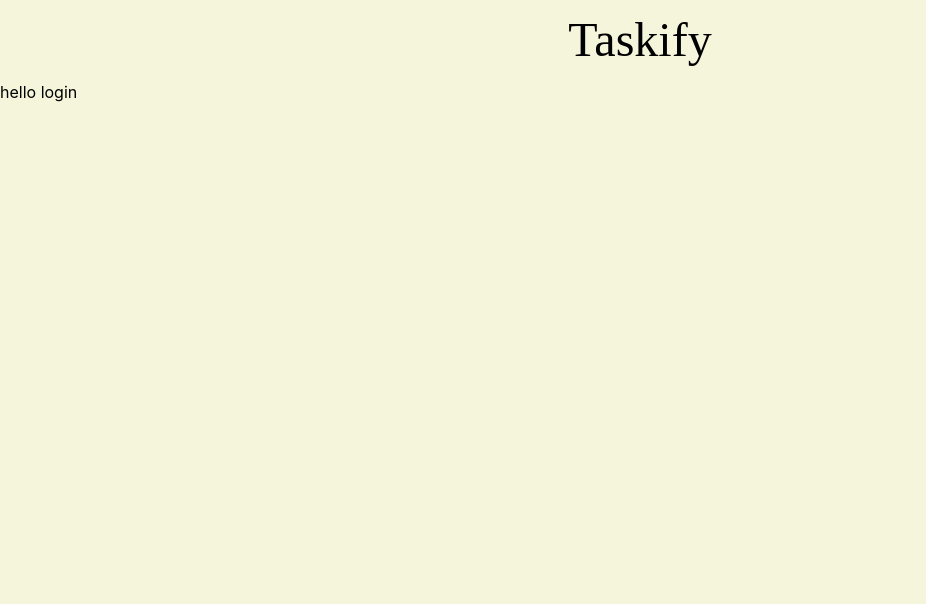
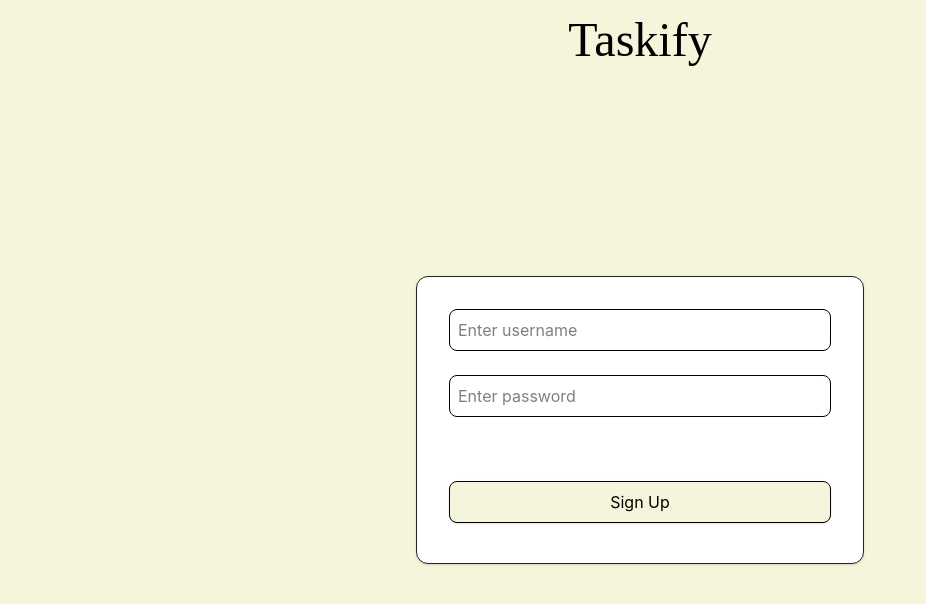
Before and after one commit to Swayam226/fullstack-todo, a React (Vite) app in the folder frontend/: page /auth in a window 1280 px wide. Shown: the top 604 px of the page, without its empty margins (0-926 px from the left). Built offline with nearby package versions, Linux system fonts and the light colour scheme; a web font is replaced by a local one.

Commit message:
auth protected

```diff
--- a/frontend/src/pages/Home.jsx
+++ b/frontend/src/pages/Home.jsx
@@ -1,14 +1,23 @@
 import { useState, useEffect } from "react";
-import axios from "axios";
+import api from "../api/api";
 import Navbar from "../components/Navbar";
+import { useNavigate } from "react-router-dom";
 
 export default function Home() {
   const [tasks, setTasks] = useState([]);
   const [currentTask, setcurrentTask] = useState("");
+  const navigate = useNavigate();
+
+  useEffect(() => {
+    const token = localStorage.getItem("token");
+    if (!token) {
+      navigate("/auth");
+    }
+  }, []);
 
   async function createTask() {
     console.log("clicked for post");
-    const res = await axios.post("http://localhost:3000/tasks", {
+    const res = await api.post("/tasks", {
       title: currentTask,
     });
     setTasks([...tasks, res.data]);
@@ -16,7 +25,7 @@ export default function Home() {
   }
 
   async function completeTask(id) {
-    const res = await axios.patch(`http://localhost:3000/tasks/${id}`);
+    const res = await api.patch(`/tasks/${id}`);
     // setTasks([...tasks, res.data]);
     const newTasks = tasks.map((task) => {
       if (task.id === id) {
@@ -28,14 +37,14 @@ export default function Home() {
   }
 
   async function deleteTask(id) {
-    const res = await axios.delete(`http://localhost:3000/tasks/${id}`);
+    const res = await api.delete(`/tasks/${id}`);
     const newTasks = tasks.filter((task) => task.id !== id);
     setTasks(newTasks);
   }
 
   useEffect(() => {
     async function fetchTodos() {
-      const res = await axios.get("http://localhost:3000/tasks");
+      const res = await api.get("/tasks");
       console.log(res.data);
       setTasks(res.data);
     }
--- a/frontend/src/pages/Login.jsx
+++ b/frontend/src/pages/Login.jsx
@@ -2,9 +2,25 @@ import Navbar from "../components/Navbar";
 
 export default function Login() {
   return (
-    <>
+    <div className="min-h-screen flex flex-col">
       <Navbar />
-      <div>hello login</div>
-    </>
+      <main className="grow flex items-center justify-center pb-10">
+        <div className="max-w-md w-full bg-white shadow-sm border hover:shadow-md transition duration-200 ease-in border-[#242323] rounded-xl p-8">
+          <input
+            type="text"
+            placeholder="Enter username"
+            className="w-full mb-6 p-2 border rounded-lg"
+          />
+          <input
+            type="password"
+            placeholder="Enter password"
+            className="w-full mb-16 p-2 border rounded-lg"
+          />
+          <button className="w-full mb-2 p-2 border rounded-lg bg-[rgb(245,245,220)] hover:hover:bg-[rgb(248,248,244)] shadow-sm transition duration-150 ease-in">
+            Sign Up
+          </button>
+        </div>
+      </main>
+    </div>
   );
 }
```
